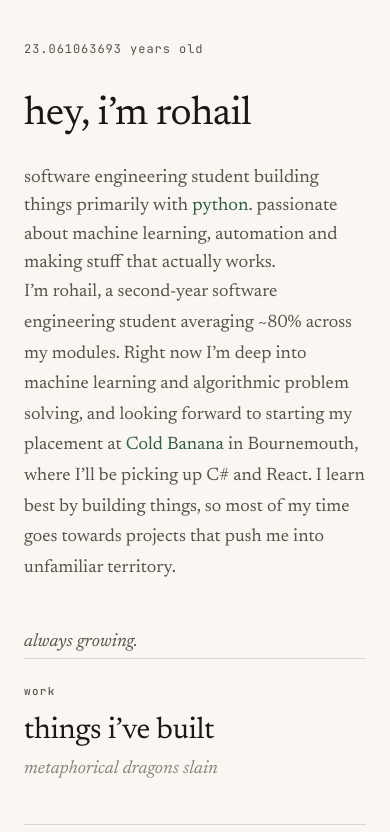
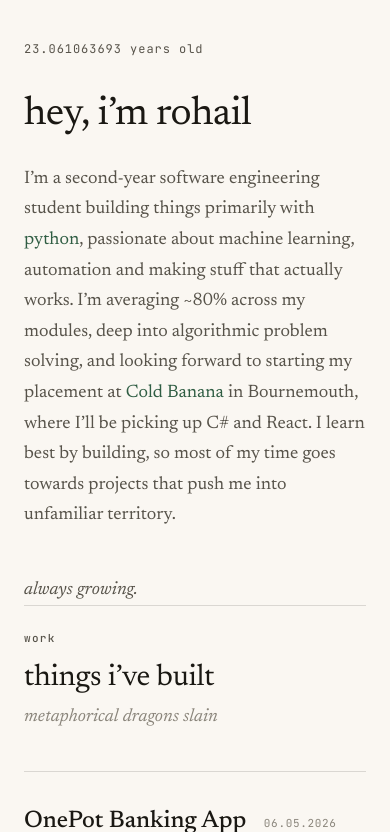
Before and after one commit to Antendis/antendis.dev, a PHP site: page / in a window 390 px wide. Shown: the part 86-918 px from the top of the page. Run offline with PHP 8.4, Linux system fonts and the light colour scheme.

Commit message:
Merge lede and bio into a single intro paragraph

```diff
--- a/index.html
+++ b/index.html
@@ -92,10 +92,9 @@
       <section id="intro" class="panel">
         <p class="kicker"><span id="age"></span></p>
         <h1 class="hero-title">hey, i&rsquo;m rohail</h1>
-        <p class="hero-lede">software engineering student building things primarily with <span class="accent">python</span>. passionate about machine learning, automation and making stuff that actually works.</p>
         <div class="prose">
           <p>
-            I&rsquo;m rohail, a second-year software engineering student averaging ~80% across my modules. Right now I&rsquo;m deep into machine learning and algorithmic problem solving, and looking forward to starting my placement at <span class="accent">Cold Banana</span> in Bournemouth, where I&rsquo;ll be picking up C# and React. I learn best by building things, so most of my time goes towards projects that push me into unfamiliar territory.
+            I&rsquo;m a second-year software engineering student building things primarily with <span class="accent">python</span>, passionate about machine learning, automation and making stuff that actually works. I&rsquo;m averaging ~80% across my modules, deep into algorithmic problem solving, and looking forward to starting my placement at <span class="accent">Cold Banana</span> in Bournemouth, where I&rsquo;ll be picking up C# and React. I learn best by building, so most of my time goes towards projects that push me into unfamiliar territory.
           </p>
           <p class="signoff">always growing.</p>
         </div>
--- a/style.css
+++ b/style.css
@@ -267,21 +267,6 @@ a:hover {
   line-height: 1.02;
   letter-spacing: -0.015em;
   margin-bottom: 1.75rem;
-}
-
-.hero-lede {
-  font-size: clamp(1.125rem, 1rem + 0.6vw, 1.375rem);
-  line-height: 1.55;
-  color: var(--ink-2);
-  max-width: 36ch;
-}
-
-.hero-links {
-  display: flex;
-  flex-wrap: wrap;
-  gap: 1rem 1.9rem;
-  font-size: 1.0625rem;
-  margin-top: 2.5rem;
 }
 
 /* ---------- sections ---------- */
```
